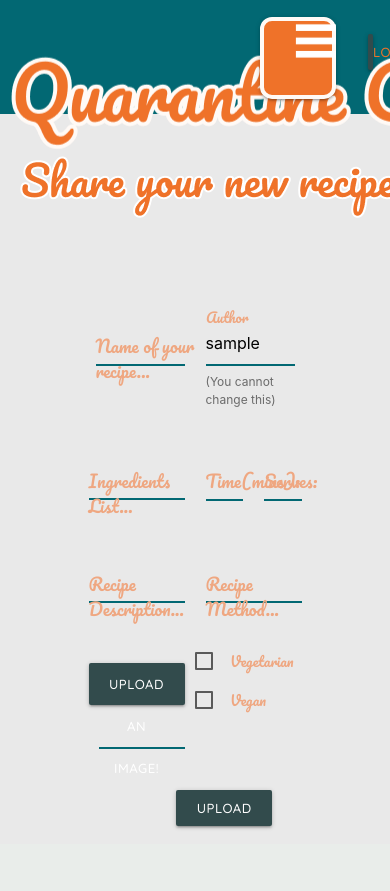
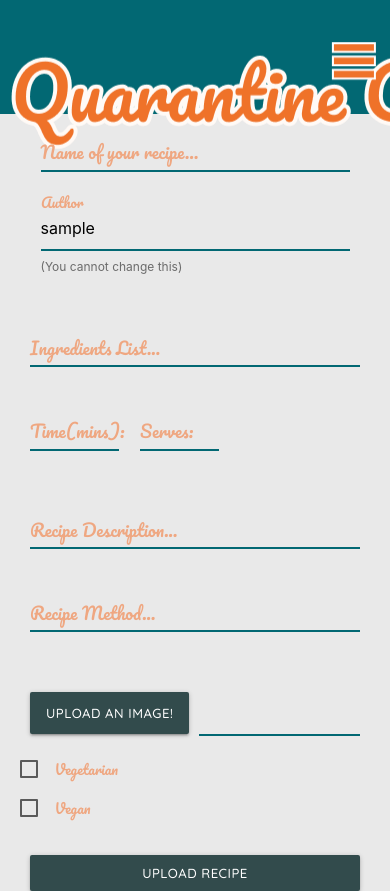
Before and after one commit to Matt-atCasey/QuarantineCookbook, a Flask app: page /add_recipe in a window 390 px wide; the page is wider, and only the part inside the window is pictured. Before the commit the page ends 830 px from the top of that part, so only its background shows below. Run offline with Flask 2, Linux system fonts and the light colour scheme; the visitor is signed in with stand-in values (Sample User, id 1); some libraries are stand-ins or nearby versions.

Commit message:
changes: -optimised layout for mobile -General clean up

```diff
--- a/static/css/style.css
+++ b/static/css/style.css
@@ -13,23 +13,28 @@ header {
 }
 
 nav {
+  background: none;
+  box-shadow: none;
+}
+
+.full_nav {
   background: #ef7229;
   border: 4px solid #fffaf6;
   box-sizing: border-box;
   border-radius: 12px;
   height: 82px;
   width: 100%;
-	transform: translateY(2vh);
-	display: flex;
 }
 
-.nav_bar {
-	margin: 0;
-	padding-right: 1vw;
+.sidenav-trigger {
+  transform: translateY(5vh);
+}
+nav .sidenav-trigger {
+  margin: 0 10vw 0 0;
 }
 
 .nav_items {
-	transform: translateY(-1vh);
+  transform: translateY(1vh);
 }
 
 .home_image {
--- a/templates/addrecipe.html
+++ b/templates/addrecipe.html
@@ -1,19 +1,19 @@
 {% extends 'base.html' %}
 
 {% block content %}
-<div class="add_recipe_header ">
+<div class="add_recipe_header hide-on-small-only">
     <img src="{{url_for('static', filename='/img/newrecipe.png')}}" alt="">
 </div>
 <!------------------------------------------------------------ -->
 <div class="row">
     <form class="col s12" method="post" enctype="multipart/form-data">
 
-        <div class="input-field col s4 offset-s2">
+        <div class="input-field col s12 l4 offset-l2">
             <input id="recipe_name" name="recipe_name" type="text" class="validate" required minlength="3"
                 maxlength="35">
             <label for="recipe_name">Name of your recipe...</label>
         </div>
-        <div class="input-field col s4">
+        <div class="input-field col s12 l4">
             <input id="author" name="author" type="text" value="{{session['USERNAME']}}" readonly>
             <label for="confirm_password">Author</label>
             <span class="helper-text">(You cannot change this)</span>
@@ -21,17 +21,17 @@
 </div>
 <!---------------------------------------------------------------- -->
 <div class="row">
-    <div class="input-field col s4 offset-s2">
+    <div class="input-field col s12 l4 offset-l2">
         <textarea class="materialize-textarea validate" id="recipe_ingredients" name="recipe_ingredients" required
             minlength="3" maxlength="500"></textarea>
         <label for="recipe_ingredients">Ingredients List...</label>
     </div>
-    <div class="input-field col s2">
+    <div class="input-field col m4 l2 offset-m2">
         <input id="time" name="time" type="number" class="validate" required min="1" max="600">
         <label for="time">Time(mins):</label>
     </div>
 
-    <div class="input-field col s2">
+    <div class="input-field col m4 l2">
         <input id="serves" name="serves" type="number" class="validate" required min="1" max="10">
         <label for="serves">Serves:</label>
     </div>
@@ -39,12 +39,12 @@
 </div>
 <!---------------------------------------------------------------- -->
 <div class="row">
-    <div class="input-field col s4 offset-s2">
+    <div class="input-field  col s12 l4 offset-l2">
         <textarea class="materialize-textarea validate" id="recipe_desc" name="recipe_desc" required minlength="3"
             maxlength="1000"></textarea>
         <label for="recipe_desc">Recipe Description...</label>
     </div>
-    <div class="input-field col s4">
+    <div class="input-field col s12 l4 ">
         <textarea class="materialize-textarea validate" id="recipe_method" name="recipe_method" required minlength="3"
             maxlength="2000"></textarea>
         <label for="recipe_method">Recipe Method...</label>
@@ -52,7 +52,7 @@
 </div>
 
 <div class="row">
-    <div class="col s4 offset-s2 recipe_form file-field input-field">
+    <div class="col s12 l4 offset-l2 recipe_form file-field input-field">
         <div class="btn">
             <span>Upload an image!</span>
             <input type="file" name=photo required>
@@ -76,8 +76,8 @@
 
 </div>
 <div class="row">
-    <div class="col s4 offset-s5">
-        <button class="btn waves-effect waves-light" type="submit" name="action">Upload Recipe
+    <div class="col s12 l4  offset-l5">
+        <button class="btn waves-effect waves-light col s12" type="submit" name="action">Upload Recipe
         </button>
     </div>
 
--- a/templates/base.html
+++ b/templates/base.html
@@ -20,19 +20,21 @@
             </div>
 
             <!------------------------------------------------------------NAV -->
+
             <div class="col s3 header_nav">
-
                 <nav class="row">
                     <div class="nav-wrapper col s12">
                         <div class="row">
-                            <div class="col s12">
-                                <a href="#" data-target="mobile-demo" class="sidenav-trigger"><img
+                            <div class="col s2 offset-s9">
+                                <a href="#" data-target="mobile-demo" class="sidenav-trigger"><img class=""
                                         src="{{url_for('static',filename='img/menu.png')}}" alt="">
                                 </a>
                             </div>
                         </div>
 
-                        <ul class="hide-on-med-and-down">
+                        <div class="row full_nav hide-on-med-and-down">
+
+                            <ul class="">
                                 <div class="col s12">
                                     <div class="col s4">
                                         <li><a href="{{url_for('home' )}}"><img class="nav_items"
@@ -51,18 +53,28 @@
                                     </div>
                                 </div>
                             </ul>
+                        </div>
 
                     </div>
                 </nav>
             </div>
             <ul class="sidenav" id="mobile-demo">
-                <li><a href="{{url_for('home' )}}">HOME</a></li>
-                <li><a href="{{url_for('login' )}}">LOGIN</a></li>
-                <li><a href="{{url_for('add_recipe')}}">CREATE RECIPE</a></li>
+                <li><a href="{{url_for('home' )}}"><img src="{{url_for( 'static' , filename='img/home.png')}}"
+                            alt="add recipe icon"></a></li>
+                <li><a href="{{url_for('login' )}}"><img src="{{url_for( 'static' , filename='img/account.png')}}"
+                            alt="add recipe icon"></a></li>
+                <li><a href="{{url_for('add_recipe')}}"><img src="{{url_for( 'static' , filename='img/addrecipe.png')}}"
+                            alt="add recipe icon">
+                    </a>
+
+                </li>
+                {% if session.get('USERNAME') %}
+                <li> <a href="{{url_for('logout')}}" class="btn logout desc_text center">LOGOUT</a></li>
+                {% endif %}
             </ul>
 
             {% if session.get('USERNAME') %}
-            <div class="col s1">
+            <div class="col s1 hide-on-med-and-down">
                 <a href="{{url_for('logout')}}" class="btn logout desc_text center">Logout</a>
             </div>
             {% endif %}
--- a/templates/login.html
+++ b/templates/login.html
@@ -9,7 +9,7 @@
 </div>
 
 <div class="row login_form">
-    <form class="col s6 offset-s3" action="{{url_for('login')}}" method="post">
+    <form class="col s12 m6 offset-m3" action="{{url_for('login')}}" method="post">
         <div class="row">
             <div class="input-field col s12">
                 <input id="username" name="username" type="text" class="validate" required minlength="5" maxlength="15">
@@ -23,9 +23,9 @@
                 <label for="password">Enter your Password...</label>
             </div>
         </div>
-        <button class="btn waves-effect waves-light col s6 offset-s3" type="submit" name="action">Log in
+        <button class="btn waves-effect waves-light col s12 m6 offset-m3" type="submit" name="action">Log in
         </button>
-        <a href="{{url_for('create_account')}}" class="col s4">Create an account here...</a>
+        <a href="{{url_for('create_account')}}" class="col s12 l4">Create an account here...</a>
 
 </div>
 </form>
```
Also changed, not shown: other parts of static/css/style.css (+40 -11 lines), templates/editrecipe.html (+11 -15 lines), templates/home.html (+5 -5 lines), templates/viewrecipe.html (+24 -24 lines), static/img/menu.png. Lines whose indentation alone changed are shown as unchanged.
